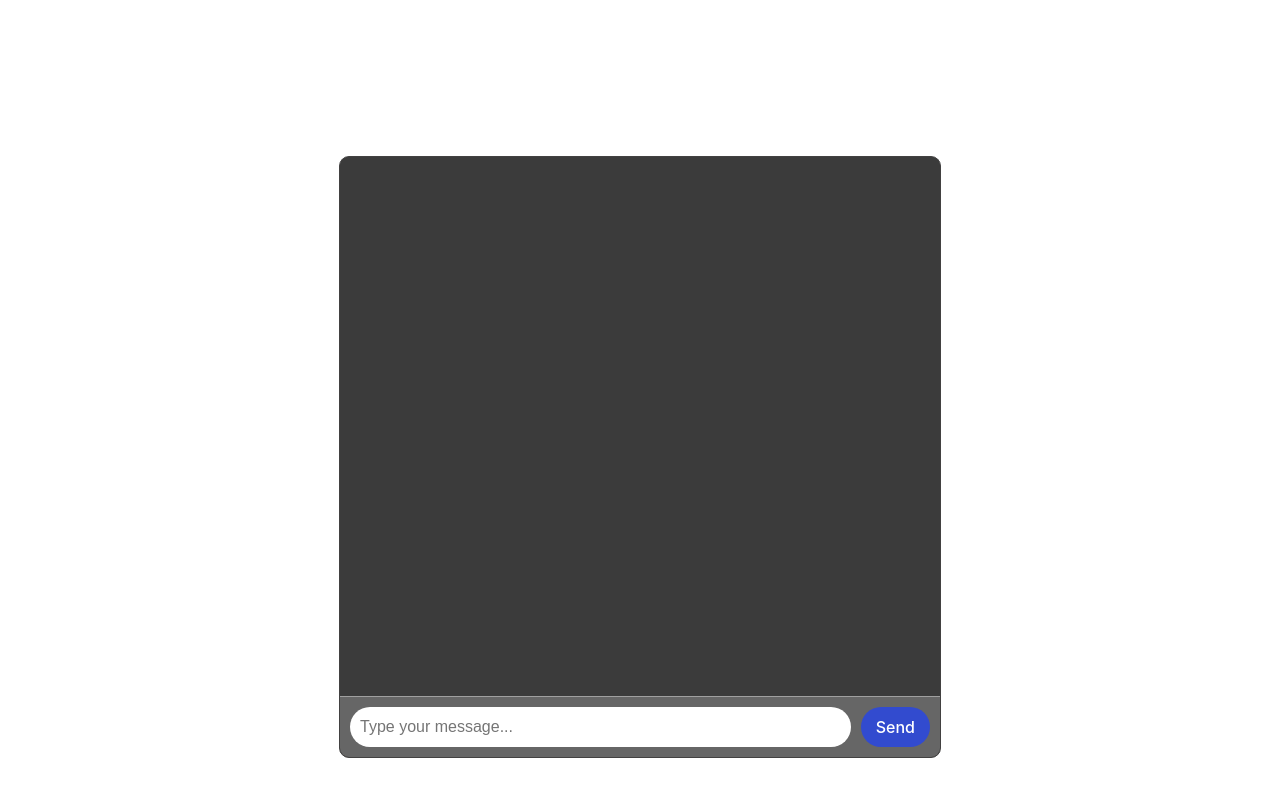
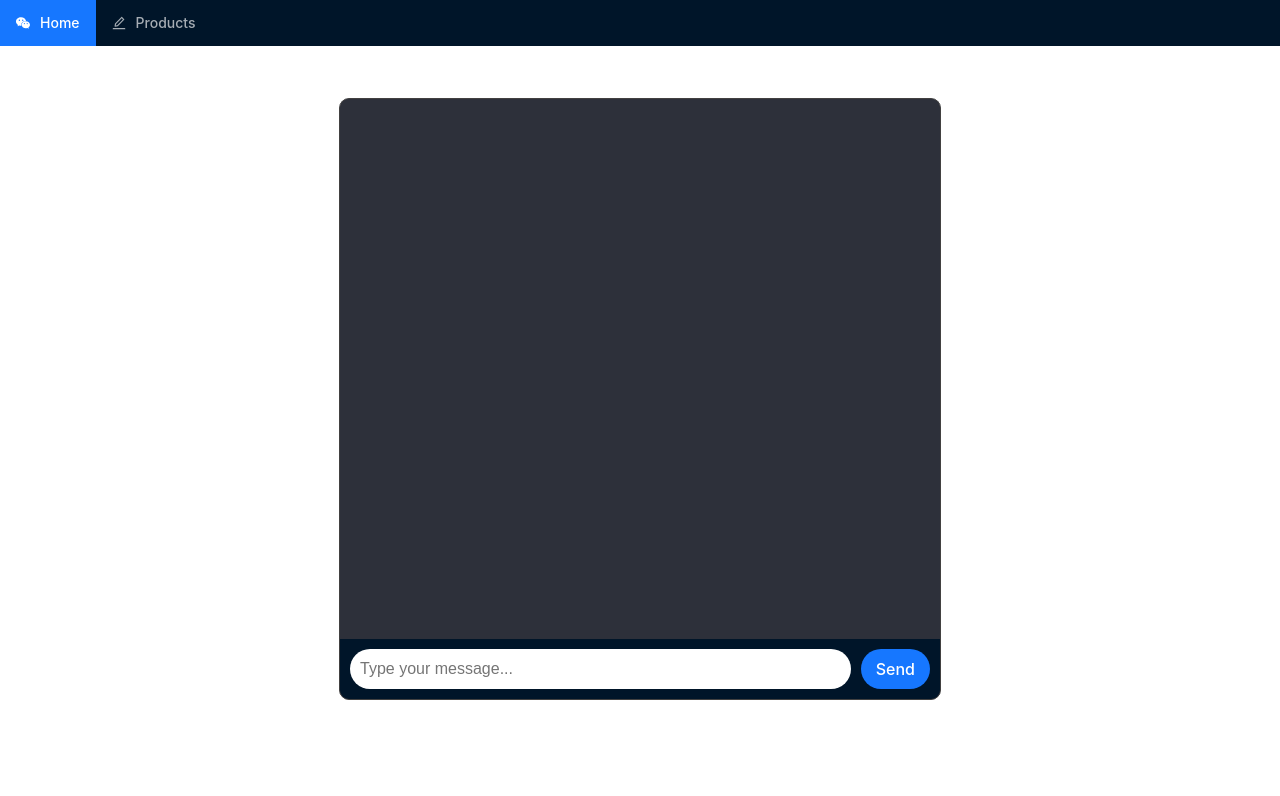
Before and after one commit to Mandaline/vite-chatty, a React (Vite) app: page / in a window 1280 px wide. Shown: the top 796 px of the page. Built offline with nearby package versions, Linux system fonts and the light colour scheme.

Commit message:
add routes

```diff
--- a/package.json
+++ b/package.json
@@ -10,11 +10,14 @@
     "preview": "vite preview"
   },
   "dependencies": {
+    "@ant-design/icons": "^5.4.0",
     "@chatscope/chat-ui-kit-react": "^2.0.3",
     "@chatscope/chat-ui-kit-styles": "^1.4.0",
+    "antd": "^5.20.6",
     "axios": "^1.7.7",
     "react": "^18.3.1",
-    "react-dom": "^18.3.1"
+    "react-dom": "^18.3.1",
+    "react-router-dom": "^6.26.2"
   },
   "devDependencies": {
     "@eslint/js": "^9.9.0",
--- a/src/App.css
+++ b/src/App.css
@@ -2,7 +2,16 @@
   display: flex;
   justify-content: flex-end;
   align-items: flex-end;
-  height: 100vh;
+  min-height: calc(100vh - 95px);
+}
+.page-wrap {
+  display: flex;
+  justify-content: center;
+  flex-direction: column;
+}
+.uploader-container {
+  width: 300px;
+  margin: 0 auto;
 }
 
 /* General styling for the chat container */
@@ -16,7 +25,7 @@
   min-width: 300px;
   border: 1px solid #424141;
   border-radius: 10px;
-  background-color: #3b3b3b;
+  background-color: #2d303a;
   overflow: hidden;
   margin: 50px auto;
 }
@@ -57,9 +66,8 @@
 /* Input area container */
 .chat-input-container {
   display: flex;
-  border-top: 1px solid #a0a0a0;
   padding: 10px;
-  background-color: rgb(102 102 102);
+  background-color:#001529;
 }
 
 /* Text input field */
@@ -76,7 +84,7 @@
 .send-button {
   margin-left: 10px;
   padding: 10px 15px;
-  background-color: #324bcf;
+  background-color: #1677ff;
   color: white;
   border: none;
   border-radius: 20px;
@@ -100,3 +108,20 @@
 .chat-history::-webkit-scrollbar-track {
   background-color: #f7f7f7;
 }
+form {
+  display: flex;
+  flex-direction: column;
+  gap: 15px;
+}
+form input[type="text" i] {
+ height: 27px;
+}
+form textarea {
+  height: 100px;
+}
+form button {
+  background-color: #1677ff;
+  color: white;
+  font-size: 12px;
+  text-transform: uppercase;
+}
--- a/src/App.tsx
+++ b/src/App.tsx
@@ -1,28 +1,25 @@
 import './App.css'
-import axios from 'axios'
-import CustomChat from '../src/components/CustomChat'
+import { Route, createBrowserRouter, createRoutesFromElements, RouterProvider } from 'react-router-dom';
+import Chat from './pages/Chat';
+import Products from './pages/Products';
+import Header from '../src/components/Header';
+
+const router = createBrowserRouter(
+  createRoutesFromElements(
+    <Route path="/" element={<Header />}>
+      <Route index element={<Chat/>} />
+      <Route path="products" element={<Products />} />
+    </Route>
+  )
+)
 
 function App() {
 
-  const fetchAPI = async (messageText: string) => {
-    try {
-      const response = await axios.post("http://127.0.0.1:8000/api/chat", {
-        message: messageText  // Send the user message in the request body
-      });
-
-      return response.data;  // Return the response data
-    } catch (error) {
-      console.error("Error fetching API:", error);
-      return "Error fetching response";  // Return an error message
-    }
-  }
-
-
   return (
-    <div className="page-wrap">
-      <CustomChat fetchAPI={fetchAPI} />
-    </div>
-  )
+    <>
+      <RouterProvider router={router}/>
+    </>
+  );
 }
 
 export default App
--- a/src/components/CustomChat.tsx
+++ b/src/components/CustomChat.tsx
@@ -13,10 +13,8 @@ const CustomChat: React.FC<CustomChatProps> = ({ fetchAPI }: any) => {
   const [messages, setMessages] = useState<Message[]>([]);
   const [input, setInput] = useState<string>("");
 
-  // Reference to the bottom of the chat history
   const bottomRef = useRef<HTMLDivElement>(null);
 
-  // Automatically scroll to the bottom of the chat when new messages are added
   useEffect(() => {
     if (bottomRef.current) {
       bottomRef.current.scrollIntoView({ behavior: "smooth" });
@@ -28,10 +26,8 @@ const CustomChat: React.FC<CustomChatProps> = ({ fetchAPI }: any) => {
     try {
 
     const result = await fetchAPI(input);
-    // Add the user's message
     setMessages([...messages, { sender: "user", text: input }]);
 
-    // Clear the input field
     setInput("");
 
     setMessages((prev) => [
--- /dev/null
+++ b/src/components/FileUploader.tsx
@@ -0,0 +1,81 @@
+import React, { useState } from "react";
+import axios from "axios";
+
+interface UploadResponse {
+  optimized_description: string;
+}
+
+function ImageUploader() {
+  const [selectedImage, setSelectedImage] = useState<File | null>(null);
+  const [description, setDescription] = useState<string>("");
+  const [title, setTitle] = useState<string>("");
+
+  const handleImageChange = (event: React.ChangeEvent<HTMLInputElement>) => {
+    if (event.target.files && event.target.files[0]) {
+      setSelectedImage(event.target.files[0]);
+    }
+  };
+
+  const handleDescriptionChange = (event: React.ChangeEvent<HTMLTextAreaElement>) => {
+    setDescription(event.target.value);
+  };
+
+  const handleTitleChange = (event: React.ChangeEvent<HTMLInputElement>) => {
+    setTitle(event.target.value);
+  };
+
+  const handleSubmit = async (event: React.FormEvent) => {
+    event.preventDefault();
+
+    if (!selectedImage || !title || !description) {
+      alert("Please provide an image, title, and description");
+      return;
+    }
+
+    const formData = new FormData();
+    formData.append("image", selectedImage);
+    formData.append("title", title);
+    formData.append("description", description);
+
+    try {
+      const response = await axios.post<UploadResponse>("/upload-image", formData, {
+        headers: {
+          "Content-Type": "multipart/form-data",
+        },
+      });
+
+      console.log("Optimized Description:", response.data.optimized_description);
+    } catch (error) {
+      console.error("Error uploading image:", error);
+    }
+  };
+
+  return (
+    <div className="uploader-container">
+      <form onSubmit={handleSubmit}>
+        <input
+          type="text"
+          placeholder="Title"
+          value={title}
+          onChange={handleTitleChange}
+          required
+        />
+        <input
+          type="file"
+          accept="image/*"
+          onChange={handleImageChange}
+          required
+        />
+        <textarea
+          placeholder="Enter a description of product materials"
+          value={description}
+          onChange={handleDescriptionChange}
+          required
+        />
+        <button type="submit">Upload Product</button>
+      </form>
+    </div>
+  );
+}
+
+export default ImageUploader;
--- /dev/null
+++ b/src/components/Header.tsx
@@ -0,0 +1,27 @@
+import { Menu } from 'antd';
+import { Outlet, Link } from 'react-router-dom';
+import { useState } from 'react';
+import { WechatOutlined, EditOutlined } from '@ant-design/icons';
+
+const Header = () => {
+  const [current, setCurrent] = useState('h');
+  const onClick = (e: any) => {
+    console.log('click ', e);
+    setCurrent(e.key);
+  };
+  return (
+    <>
+     <Menu onClick={onClick} selectedKeys={[current]} mode="horizontal" theme="dark" >
+      <Menu.Item key="h" icon= {<WechatOutlined />}>
+       <Link to="/">Home</Link>
+      </Menu.Item>
+      <Menu.Item key="r" icon= {<EditOutlined />}>
+        <Link to="/products">Products</Link>
+      </Menu.Item>
+     </Menu>
+     <Outlet/>
+    </>
+
+  )
+};
+export default Header;
--- a/src/index.css
+++ b/src/index.css
@@ -3,14 +3,16 @@
   line-height: 1.5;
   font-weight: 400;
 
-  color-scheme: light dark;
   color: rgba(255, 255, 255, 0.87);
-  background-color: #242424;
+  background-color: #161b27;
 
   font-synthesis: none;
   text-rendering: optimizeLegibility;
   -webkit-font-smoothing: antialiased;
   -moz-osx-font-smoothing: grayscale;
+}
+body {
+  margin: 0;
 }
 
 a {
--- /dev/null
+++ b/src/pages/Chat.tsx
@@ -0,0 +1,26 @@
+import CustomChat from '../components/CustomChat'
+import axios from 'axios'
+
+
+const fetchAPI = async (messageText: string) => {
+  try {
+    const response = await axios.post("http://127.0.0.1:8000/api/chat", {
+      message: messageText  // Send the user message in the request body
+    });
+
+    return response.data;  // Return the response data
+  } catch (error) {
+    console.error("Error fetching API:", error);
+    return "Error fetching response";  // Return an error message
+  }
+}
+
+const Chat = () => {
+  return (
+    <div className="page-wrap">
+      <CustomChat fetchAPI={fetchAPI} />
+    </div>
+  )
+}
+
+export default Chat
--- /dev/null
+++ b/src/pages/Products.tsx
@@ -0,0 +1,11 @@
+import FileUploader from '../components/FileUploader';
+
+const Products = () => {
+  return (
+    <div className="page-wrap">
+      <FileUploader />
+    </div>
+  )
+}
+
+export default Products
```
Also changed, not shown: 1 other file (tests, documents, lock files or other folders).
